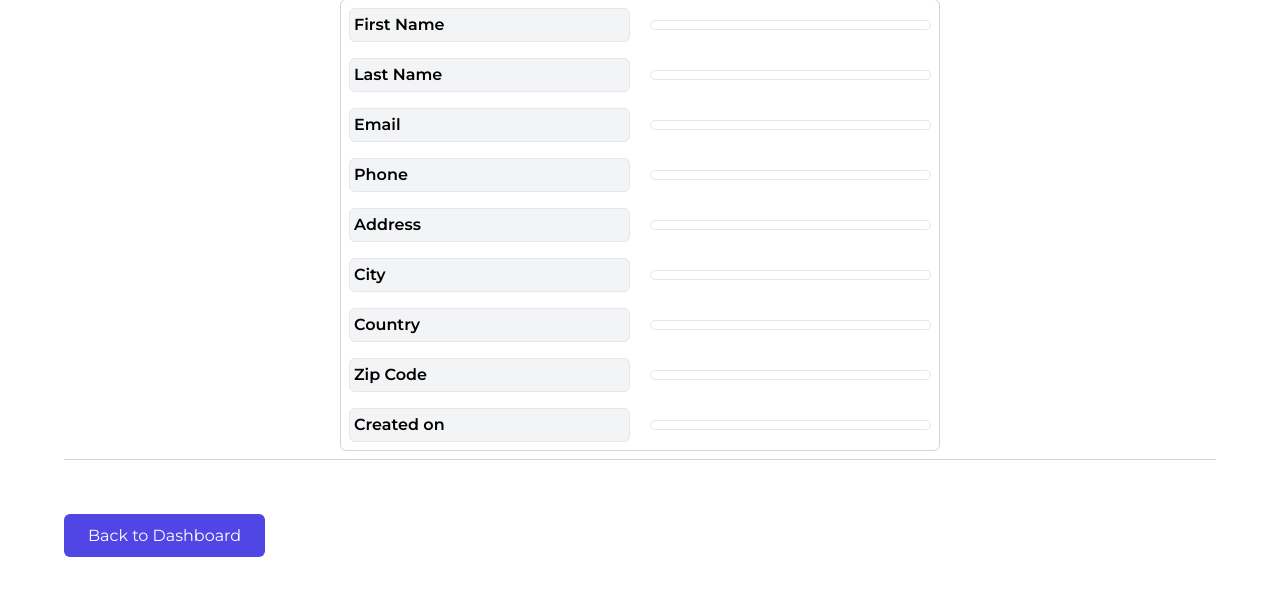
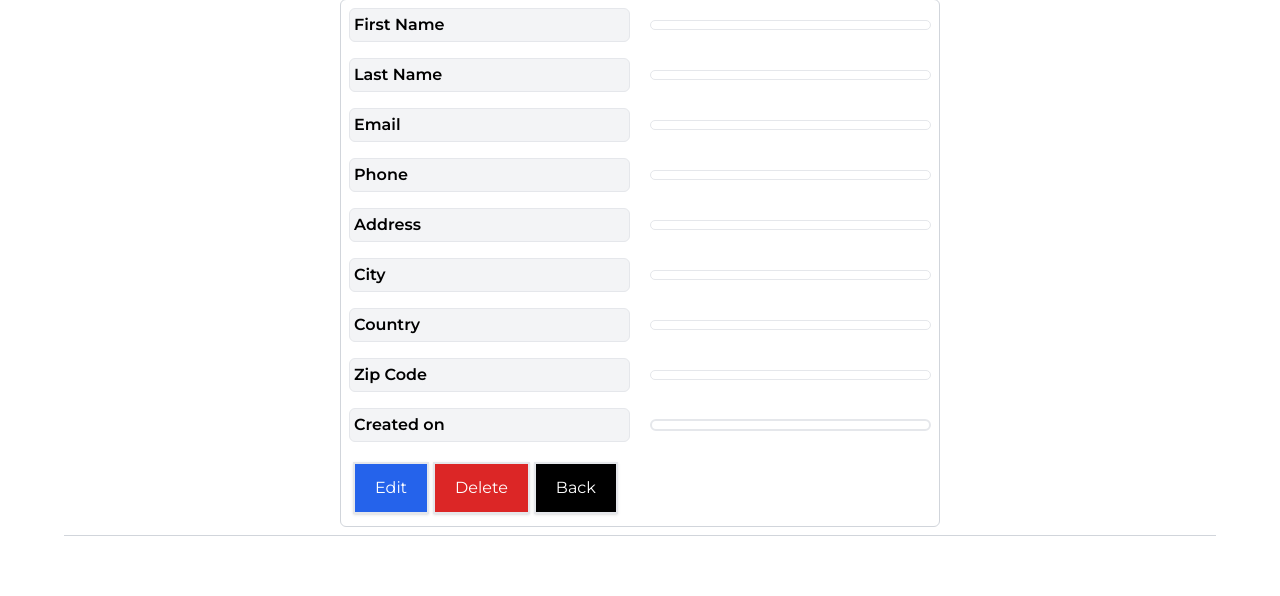
Before and after one commit to kathiravanvellaisamy/crm-django, a Django app: template website/templates/customer.html in a window 1280 px wide. Shown: the part 169-765 px from the top of the page. Run offline with Django 4.2, Linux system fonts and the light colour scheme; the template is opened without the code that fills it, so the values that code supplies are empty; some libraries are stand-ins or nearby versions.

Commit message:
added delete funtionality

```diff
--- a/website/templates/customer.html
+++ b/website/templates/customer.html
@@ -8,89 +8,105 @@
     <div
       class="mt-5 border rounded-md border-gray-300 mx-auto w-full lg:w-[600px] container relative"
     >
-      <div class="flex flex-row gap-1 items-center">
+      <div class="flex flex-col lg:flex-row gap-0 lg:gap-1 items-center">
         <div
-          class="m-2 w-1/2 border border-gray-200 bg-gray-100 font-semibold shaddow rounded-md p-1"
+          class="m-2 w-full lg:w-1/2 border border-gray-200 bg-gray-100 font-semibold shaddow rounded-md p-1"
         >
           First Name
         </div>
-        <div class="m-2 w-1/2 border border-gray-200 shaddow rounded-md p-1">
+        <div
+          class="m-2 w-full lg:w-1/2 border border-gray-200 shaddow rounded-md p-1"
+        >
           {{ customer_profile.first_name }}
         </div>
       </div>
-      <div class="flex flex-row gap-1 items-center">
+      <div class="flex flex-col lg:flex-row gap-0 lg:gap-1 items-center">
         <div
-          class="m-2 w-1/2 border border-gray-200 bg-gray-100 font-semibold shaddow rounded-md p-1"
+          class="m-2 w-full lg:w-1/2 border border-gray-200 bg-gray-100 font-semibold shaddow rounded-md p-1"
         >
           Last Name
         </div>
-        <div class="m-2 w-1/2 border border-gray-200 shaddow rounded-md p-1">
+        <div
+          class="m-2 w-full lg:w-1/2 border border-gray-200 shaddow rounded-md p-1"
+        >
           {{ customer_profile.last_name }}
         </div>
       </div>
 
-      <div class="flex flex-row gap-1 items-center">
+      <div class="flex flex-col lg:flex-row gap-0 lg:gap-1 items-center">
         <div
-          class="m-2 w-1/2 border border-gray-200 bg-gray-100 font-semibold shaddow rounded-md p-1"
+          class="m-2 w-full lg:w-1/2 border border-gray-200 bg-gray-100 font-semibold shaddow rounded-md p-1"
         >
           Email
         </div>
-        <div class="m-2 w-1/2 border border-gray-200 shaddow rounded-md p-1">
+        <div
+          class="m-2 w-full lg:w-1/2 border border-gray-200 shaddow rounded-md p-1"
+        >
           {{ customer_profile.email }}
         </div>
       </div>
 
-      <div class="flex flex-row gap-1 items-center">
+      <div class="flex flex-col lg:flex-row gap-0 lg:gap-1 items-center">
         <div
-          class="m-2 w-1/2 border border-gray-200 bg-gray-100 font-semibold shaddow rounded-md p-1"
+          class="m-2 w-full lg:w-1/2 border border-gray-200 bg-gray-100 font-semibold shaddow rounded-md p-1"
         >
           Phone
         </div>
-        <div class="m-2 w-1/2 border border-gray-200 shaddow rounded-md p-1">
+        <div
+          class="m-2 w-full lg:w-1/2 border border-gray-200 shaddow rounded-md p-1"
+        >
           {{ customer_profile.phone }}
         </div>
       </div>
 
-      <div class="flex flex-row gap-1 items-center">
+      <div class="flex flex-col lg:flex-row gap-0 lg:gap-1 items-center">
         <div
-          class="m-2 w-1/2 border border-gray-200 bg-gray-100 font-semibold shaddow rounded-md p-1"
+          class="m-2 w-full lg:w-1/2 border border-gray-200 bg-gray-100 font-semibold shaddow rounded-md p-1"
         >
           Address
         </div>
-        <div class="m-2 w-1/2 border border-gray-200 shaddow rounded-md p-1">
+        <div
+          class="m-2 w-full lg:w-1/2 border border-gray-200 shaddow rounded-md p-1"
+        >
           {{ customer_profile.address }}
         </div>
       </div>
 
-      <div class="flex flex-row gap-1 items-center">
+      <div class="flex flex-col lg:flex-row gap-0 lg:gap-1 items-center">
         <div
-          class="m-2 w-1/2 border border-gray-200 bg-gray-100 font-semibold shaddow rounded-md p-1"
+          class="m-2 w-full lg:w-1/2 border border-gray-200 bg-gray-100 font-semibold shaddow rounded-md p-1"
         >
           City
         </div>
-        <div class="m-2 w-1/2 border border-gray-200 shaddow rounded-md p-1">
+        <div
+          class="m-2 w-full lg:w-1/2 border border-gray-200 shaddow rounded-md p-1"
+        >
           {{ customer_profile.city }}
         </div>
       </div>
 
-      <div class="flex flex-row gap-1 items-center">
+      <div class="flex flex-col lg:flex-row gap-0 lg:gap-1 items-center">
         <div
-          class="m-2 w-1/2 border border-gray-200 bg-gray-100 font-semibold shaddow rounded-md p-1"
+          class="m-2 w-full lg:w-1/2 border border-gray-200 bg-gray-100 font-semibold shaddow rounded-md p-1"
         >
           Country
         </div>
-        <div class="m-2 w-1/2 border border-gray-200 shaddow rounded-md p-1">
+        <div
+          class="m-2 w-full lg:w-1/2 border border-gray-200 shaddow rounded-md p-1"
+        >
           {{ customer_profile.country }}
         </div>
       </div>
 
-      <div class="flex flex-row gap-1 items-center">
+      <div class="flex flex-col lg:flex-row gap-0 lg:gap-1 items-center">
         <div
-          class="m-2 w-1/2 border border-gray-200 bg-gray-100 font-semibold shaddow rounded-md p-1"
+          class="m-2 w-full lg:w-1/2 border border-gray-200 bg-gray-100 font-semibold shaddow rounded-md p-1"
         >
           Zip Code
         </div>
-        <div class="m-2 w-1/2 border border-gray-200 shaddow rounded-md p-1">
+        <div
+          class="m-2 w-full lg:w-1/2 border border-gray-200 shaddow rounded-md p-1"
+        >
           {{ customer_profile.zipcode }}
         </div>
       </div>
@@ -101,16 +117,30 @@
         >
           Created on
         </div>
-        <div class="m-2 w-1/2 border border-gray-200 shaddow rounded-md p-1">
+        <div class="m-2 w-1/2 border-2 border-gray-200 shaddow rounded-md p-1">
           {{ customer_profile.created_At }}
         </div>
+      </div>
+      <div class="p-3 flex flex-row gap-1 items-center">
+        <a
+          class="bg-blue-600 text-white border-2 hover:bg-blue-900 shadow py-3 px-5"
+          href="http://"
+          >Edit</a
+        >
+
+        <a
+          class="bg-red-600 text-white border-2 hover:bg-red-900 shadow py-3 px-5"
+          href="{% url 'delete_customer' customer_profile.id %}"
+          >Delete</a
+        >
+        <a
+          class="bg-black text-white hover:bg-white border-2 hover:border-black hover:text-black shadow py-3 px-5"
+          href="{% url 'dashboard' %}"
+          >Back</a
+        >
       </div>
     </div>
   </div>
 </section>
-<div class="px-8 lg:px-16 mb-5">
-  <a href="" class="py-3 px-6 bg-indigo-600 text-white rounded-md"
-    >Back to Dashboard</a
-  >
-</div>
+
 {% endblock %}
--- a/website/urls.py
+++ b/website/urls.py
@@ -8,4 +8,6 @@ urlpatterns = [
     path('register/', views.register,name='register'),
     path('dashboard/', views.dashboard,name='dashboard'),
     path('customer/<int:pk>', views.customer_profile,name='customer'),
+    path('delete_customer/<int:pk>', views.delete_customer,name='delete_customer'),
+    path('add_customer/', views.add_customer,name='add_customer'),
 ]
```
Also changed, not shown: website/views.py (+12 -0 lines).
